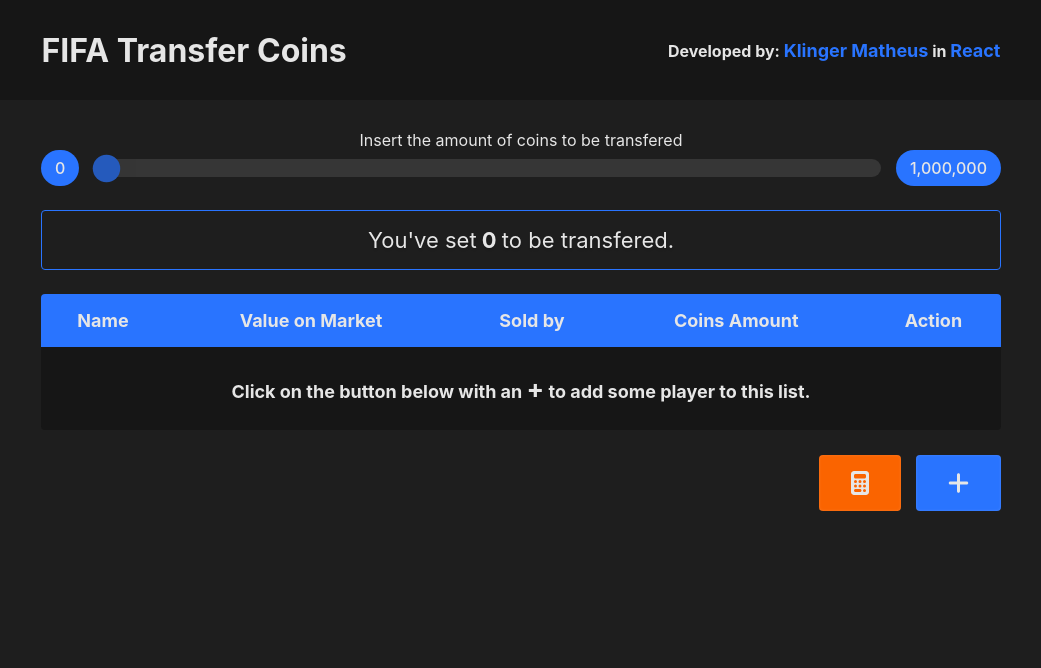
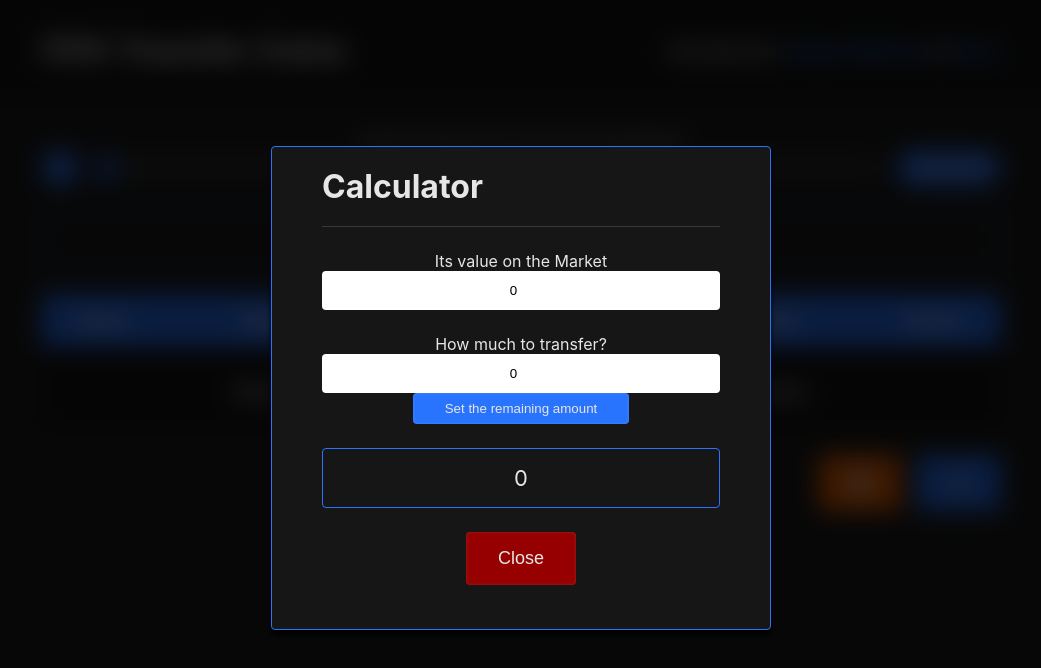
Before and after one commit to KlingerMatheus/FIFA-UT-Transfer-Coins-in-React, a React (Vite) app: page / in a window 1280 px wide. Both pictures are taken after a click on the button 979 px from the left and 483 px from the top of the page. Shown: the top 668 px of the page, without its empty margins (119-1160 px from the left). Built offline with nearby package versions, Linux system fonts and the light colour scheme.

Commit message:
fix: the component ModalCalculator is ready to run, everything is functional
It is making the calculation all fine. The modal is all working.

```diff
--- a/src/components/ModalCalculator.tsx
+++ b/src/components/ModalCalculator.tsx
@@ -1,18 +1,33 @@
-import { useState } from "react";
+import { useEffect, useState } from "react";
+import { numberWithCommasRounded } from "../scripts/formatNumbers";
 import { FontAwesomeIcon } from "@fortawesome/react-fontawesome";
-import { faPlus } from "@fortawesome/free-solid-svg-icons";
+import { faCalculator } from "@fortawesome/free-solid-svg-icons";
 
-function ModalCalculator(props: any) {
+function ModalCalculator(props: { coinsToBeTransfered: number }) {
   const [showModal, setShowModal] = useState<Boolean>(false);
+  const [result, setResult] = useState<string>("");
+  const [valueOnMarket, setValueOnMarket] = useState<number>(0);
+  const [remainingToTransfer, setRemainingToTransfer] = useState<number>(0);
+
+  function calculate() {
+    if (valueOnMarket === 0 || remainingToTransfer === 0) return;
+
+    const total: number = valueOnMarket! + remainingToTransfer!;
+    return setResult(numberWithCommasRounded(total + total * 0.0527));
+  }
+
+  useEffect(() => {
+    calculate();
+  }, [valueOnMarket, remainingToTransfer]);
 
   return (
     <>
       <button
         onClick={() => setShowModal(true)}
-        className="btn btn-solid btn-icon primary"
+        className="btn btn-solid btn-icon orange mr"
       >
-        <FontAwesomeIcon icon={faPlus} />
-        <span className="tooltip">Insert a Player</span>
+        <FontAwesomeIcon icon={faCalculator} />
+        <span className="tooltip">Calculator</span>
       </button>
       <div className="modal" style={{ display: showModal ? "flex" : "none" }}>
         <div className="modal-container">
@@ -20,7 +35,46 @@
             <p className="modal-title">Calculator</p>
             <hr />
           </div>
-          <div className="modal-body"></div>
+          <div className="modal-body">
+            <div className="input-group d-column">
+              <label>Its value on the Market</label>
+              <input
+                type="number"
+                placeholder="Type here..."
+                min={0}
+                max={5000000}
+                onChange={(e) => setValueOnMarket(Number(e.target.value))}
+                value={valueOnMarket}
+              />
+            </div>
+            <div className="input-group d-column">
+              <label>How much to transfer?</label>
+              <input
+                type="number"
+                placeholder="Type here..."
+                min={0}
+                max={5000000}
+                onChange={(e) => setRemainingToTransfer(Number(e.target.value))}
+                value={remainingToTransfer}
+              />
+              <button
+                style={{ border: "none", padding: "8px 32px" }}
+                className="btn-solid primary"
+                onClick={() =>
+                  setRemainingToTransfer(props.coinsToBeTransfered)
+                }
+              >
+                Set the remaining amount
+              </button>
+            </div>
+            <div className="alert-amount-of-coins">
+              <p>
+                {result === "NaN" || result === ""
+                  ? 0
+                  : `You must buy for: ${result}`}
+              </p>
+            </div>
+          </div>
           <div className="modal-footer">
             <button
               type="button"
--- a/src/components/ModalInsertPlayer.tsx
+++ b/src/components/ModalInsertPlayer.tsx
@@ -44,7 +44,7 @@
   function onInsertPlayer() {
     if (validateForm()) {
       props.onInsertPlayer(
-        Object.assign(player, { id: Math.random(), partial: getPartial() })
+        Object.assign(player!, { id: Math.random(), partial: getPartial() })
       );
       clearTextFields();
       setShowModal(false);
--- a/src/components/PlayersTable.tsx
+++ b/src/components/PlayersTable.tsx
@@ -1,10 +1,11 @@
 import { useEffect, useState } from "react";
 import ModalInsertPlayer from "./ModalInsertPlayer";
+import ModalCalculator from "./ModalCalculator";
 import PlayerItem from "./PlayerItem";
 import { numberWithCommasRounded } from "../scripts/formatNumbers";
 import "../css/PlayersTable.css";
 import { FontAwesomeIcon } from "@fortawesome/react-fontawesome";
-import { faCalculator, faTrash } from "@fortawesome/free-solid-svg-icons";
+import { faTrash } from "@fortawesome/free-solid-svg-icons";
 
 function PlayersTable(props: { coinsToBeTransfered: number }) {
   const [players, setPlayers] = useState<any>([]);
@@ -41,6 +42,10 @@
       }
       return players.filter(getPlayerIndex);
     });
+  }
+
+  function getTotalRemaining() {
+    return Math.round(props.coinsToBeTransfered - totalTransfered);
   }
 
   function renderPlayers() {
@@ -124,11 +129,7 @@
           <span className="tooltip">Remove All Players</span>
           <FontAwesomeIcon icon={faTrash} /> <p></p>
         </button>
-        <button className="btn btn-solid btn-icon orange mr">
-          <span className="tooltip">Calculator</span>
-          <FontAwesomeIcon icon={faCalculator} /> <p></p>
-        </button>
-
+        <ModalCalculator coinsToBeTransfered={getTotalRemaining()} />
         <ModalInsertPlayer
           onInsertPlayer={(player: any) =>
             setPlayers((players: any) => [...players, player])
--- a/src/css/Main.css
+++ b/src/css/Main.css
@@ -184,7 +184,6 @@
 .input-group {
   position: relative;
   display: flex;
-  flex-direction: row;
   align-items: center;
 }
 
@@ -280,6 +279,10 @@
 
 /* POSITIONING */
 
+.d-column {
+  flex-direction: column;
+}
+
 .d-flex {
   display: flex;
 }
```
